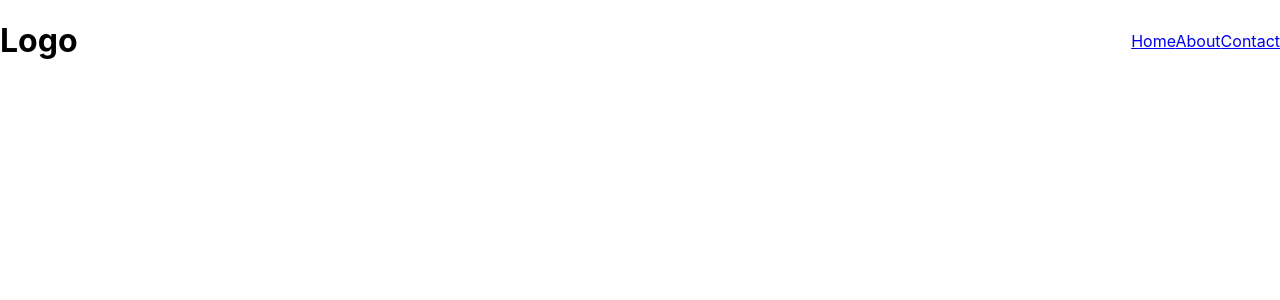
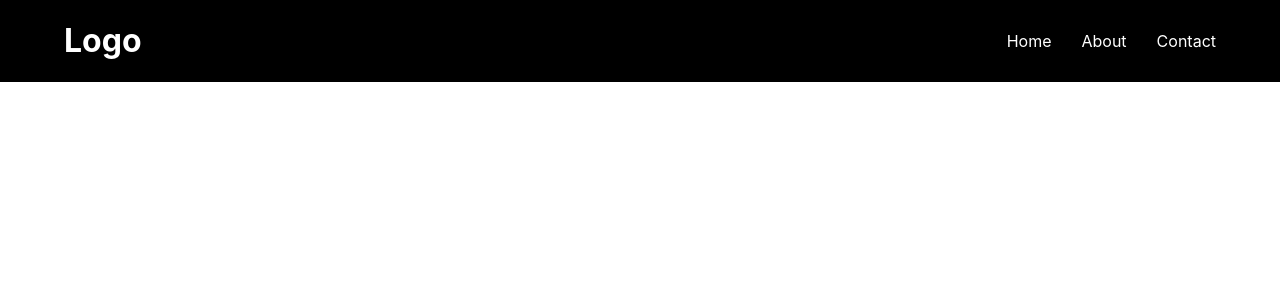
Before and after one commit to calasCosta/ncc-portfolio, a React (Create React App) app in the folder ncc-portfolio/: page / in a window 1280 px wide. Shown: the top 300 px of the page. Built offline with nearby package versions, Linux system fonts and the light colour scheme.

Commit message:
terminate header pc screen

```diff
--- a/ncc-portfolio/src/App.css
+++ b/ncc-portfolio/src/App.css
@@ -1,9 +1,22 @@
 .App {
-  text-align: center;
+
 }
 
 header{
+  background-color: black;
+}
+
+.headerDiv{
+  width: 90%;
+  margin: auto;
   display: flex;
   justify-content: space-between;
   align-items: center;
+  color: white;
 }
+
+nav a{
+  color: white;
+  text-decoration: none;
+  margin-left: 30px;
+}
--- a/ncc-portfolio/src/components/header.js
+++ b/ncc-portfolio/src/components/header.js
@@ -3,12 +3,14 @@ import React from 'react'
 export default function header() {
   return (
     <header>
+      <div className='headerDiv'>
         <h1>Logo</h1>
         <nav>
           <a href="/">Home</a>
           <a href="/about">About</a>
           <a href="/contact">Contact</a>
         </nav>
+      </div>
     </header>
   )
 }
```
Lines whose indentation alone changed are shown as unchanged.
